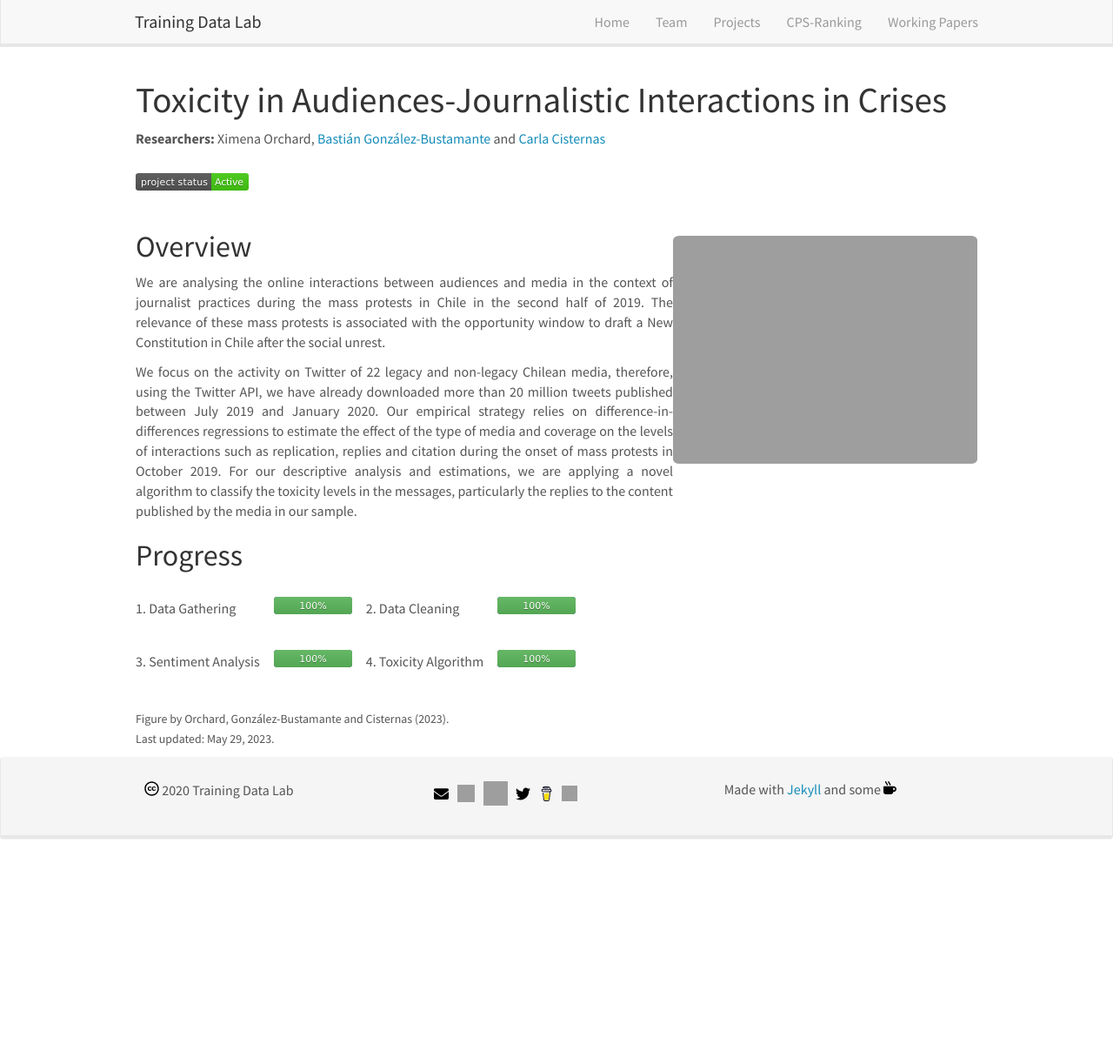
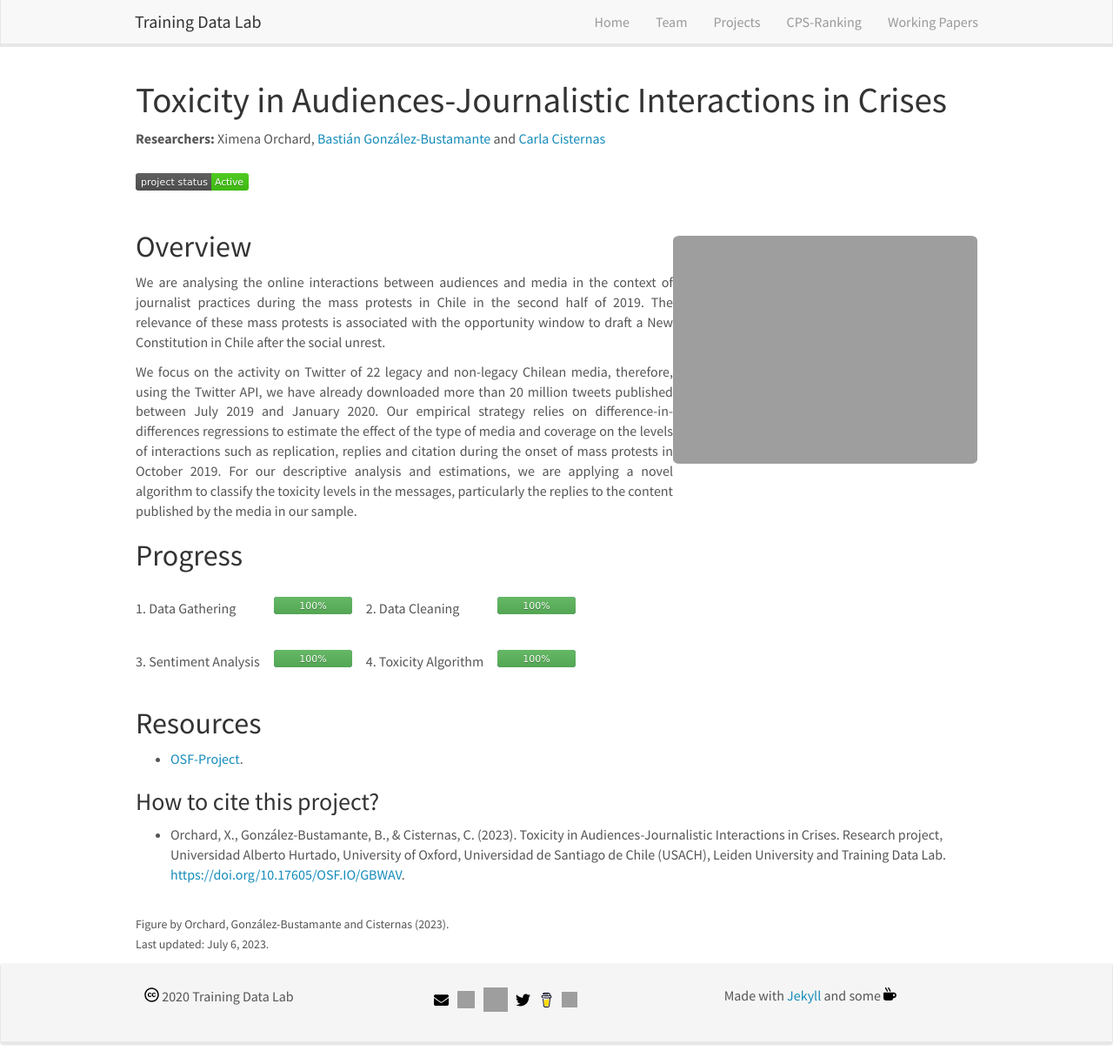
Before and after one commit to training-datalab/old-training-datalab.com, a Jekyll site: the page built from _pages/toxicity-in-audiences-journalistic-interactions-in-crises.md, in a window 1280 px wide and 1223 px high. Shown: the whole window at 87% size. Built offline with Jekyll 4.4.1, drawn with Linux system fonts in a browser that asks for light colours; nearby versions of some CDN libraries.

Commit message:
Update toxicity-in-audiences-journalistic-interactions-in-crises.md

```diff
--- a/_pages/toxicity-in-audiences-journalistic-interactions-in-crises.md
+++ b/_pages/toxicity-in-audiences-journalistic-interactions-in-crises.md
@@ -26,6 +26,14 @@ permalink: /projects/toxicity-in-audiences-journalistic-interactions-in-crises
 | 1. Data Gathering | &nbsp;&nbsp;&nbsp;&nbsp;&nbsp; | ![100%]({{ site.url }}{{ site.baseurl }}/badges/progress_bar/100.svg) | &nbsp;&nbsp;&nbsp;&nbsp;&nbsp; | 2. Data Cleaning | &nbsp;&nbsp;&nbsp;&nbsp;&nbsp; | ![100%]({{ site.url }}{{ site.baseurl }}/badges/progress_bar/100.svg) |
 | 3. Sentiment Analysis | &nbsp;&nbsp;&nbsp;&nbsp;&nbsp; | ![100%]({{ site.url }}{{ site.baseurl }}/badges/progress_bar/100.svg) | &nbsp;&nbsp;&nbsp;&nbsp;&nbsp; | 4. Toxicity Algorithm | &nbsp;&nbsp;&nbsp;&nbsp;&nbsp; | ![100%]({{ site.url }}{{ site.baseurl }}/badges/progress_bar/100.svg) |
 
+## Resources
+
+- <a href="https://doi.org/10.17605/OSF.IO/GBWAV" target="_blank">OSF-Project</a>.
+
+### How to cite this project?
+
+- Orchard, X., González-Bustamante, B., & Cisternas, C. (2023). Toxicity in Audiences-Journalistic Interactions in Crises. Research project, Universidad Alberto Hurtado, University of Oxford, Universidad de Santiago de Chile (USACH), Leiden University and Training Data Lab. <a href="https://doi.org/10.17605/OSF.IO/GBWAV" target="_blank">https://doi.org/10.17605/OSF.IO/GBWAV</a>.
+
 <br />
 <small>Figure by Orchard, González-Bustamante and Cisternas (2023).</small><br />
-<small>Last updated: May 29, 2023.</small>
+<small>Last updated: July 6, 2023.</small>
```
